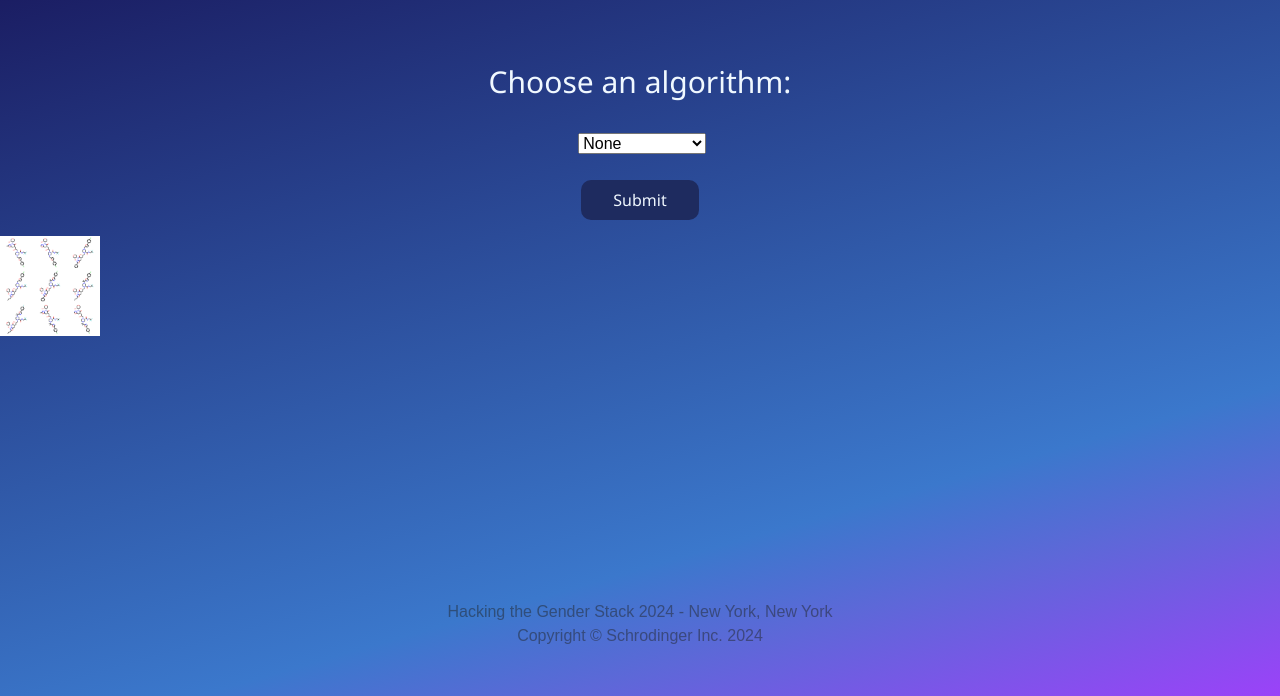
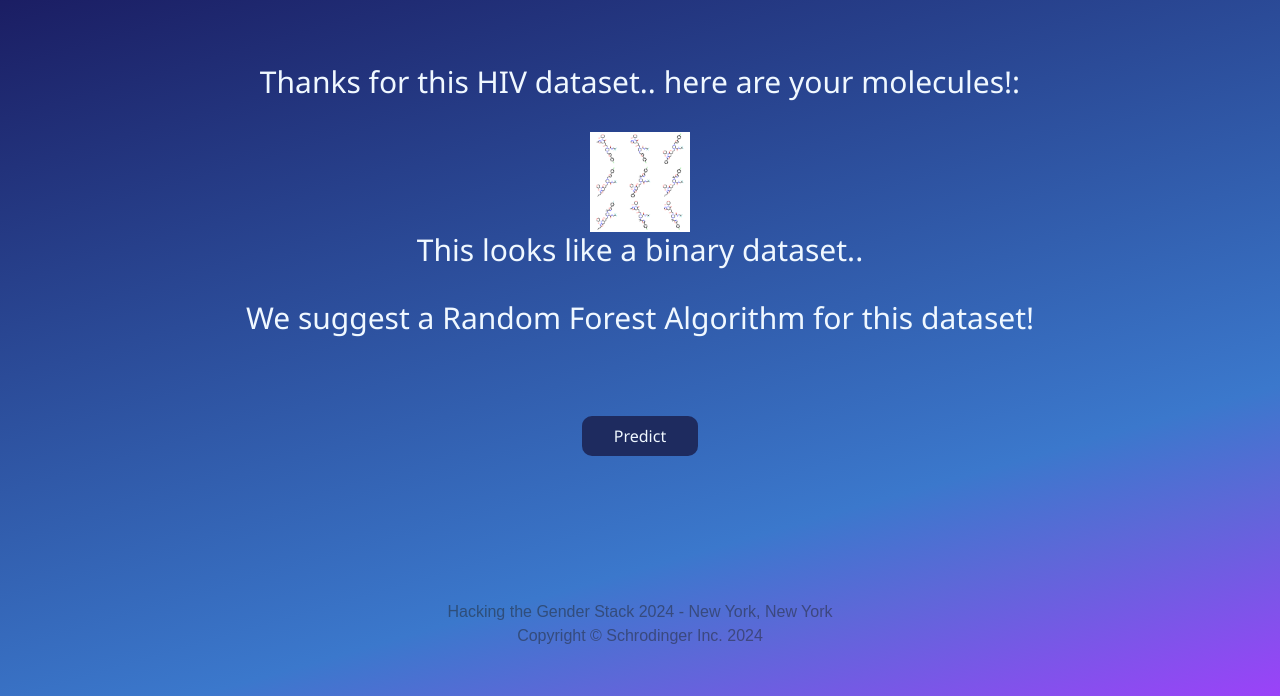
Before and after one commit to lisdis19/SchrodingersCats, a Django app: page /step2/ in a window 1280 px wide. Shown: the part 88-784 px from the top of the page. Run offline with Django 4.2, Linux system fonts and the light colour scheme; parts of the project's set-up code (start-up, migrations or seed data) failed here and were passed over.

Commit message:
okkkkkkk

```diff
--- a/website/templates/step2.html
+++ b/website/templates/step2.html
@@ -74,24 +74,19 @@
     <a href="{% url 'contact' %}">Contact</a>
 </nav>
 <div class="dropdown">
-<form  method="POST" >
+<form  method="POST" action="{% url 'step3' %}">
   {% csrf_token %}
-    <h1>Choose an algorithm:</h1>
+    <h1>Thanks for this HIV dataset.. here are your molecules!:</h1>
+    <div>
+        {% load static %}
+        <img src="{% static 'website/predicted_good_molecules_2.png' %}" width="100px" height="100px" alt="molecules">
+    </div>
+    <h1>This looks like a binary dataset..</h1>
+    <h1>We suggest a Random Forest Algorithm for this dataset!</h1>
   <label for="choicealgo"></label>
-  <select name="choicealgo" id="choicealgo" onchange="algorithmValue(this)">
-    <option value="none">None</option>
-    <option value="graph">Graph</option>
-    <option value="mean-squared">Visualize</option>
-    <option value="describe">Describe</option>
-    <option value="predict">Binary Classify</option>
-  </select>
   <br><br>
-  <a href="{% url 'step3' %}"><button type="submit" onclick="submitForm()">Submit</button></a>
+  <a href="{% url 'step3' %}"><button type="submit" onclick="submitForm()">Predict</button></a>
 </form>
-</div>
-<div>
-    {% load static %}
-    <img src="{% static 'website/predicted_good_molecules_2.png' %}" width="100px" height="100px" alt="molecules">
 </div>
 </body>
 <script>
@@ -102,12 +97,12 @@
     function algorithmValue(choicealgo) {
         event.preventDefault();
         algorithm = choicealgo.value;
-        console.log(algorithm)
+        console.log("algorithm selection", algorithm)
     }
 
     function submitForm() {
         if(algorithm != "none"){
-            //call the function for the selected algorithm
+            //call S function for the selected algorithm
         }else{
             event.preventDefault();
             alert("Algorithm cannot be none");
```
